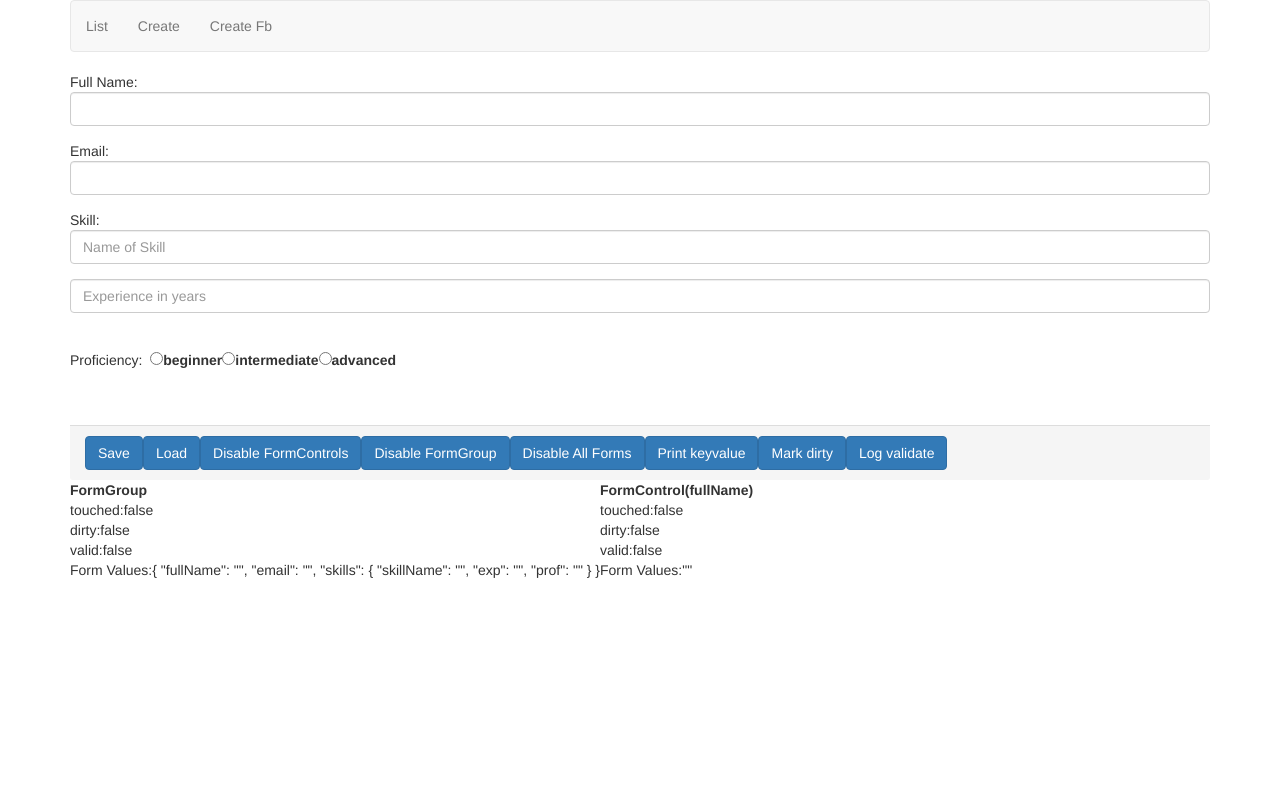
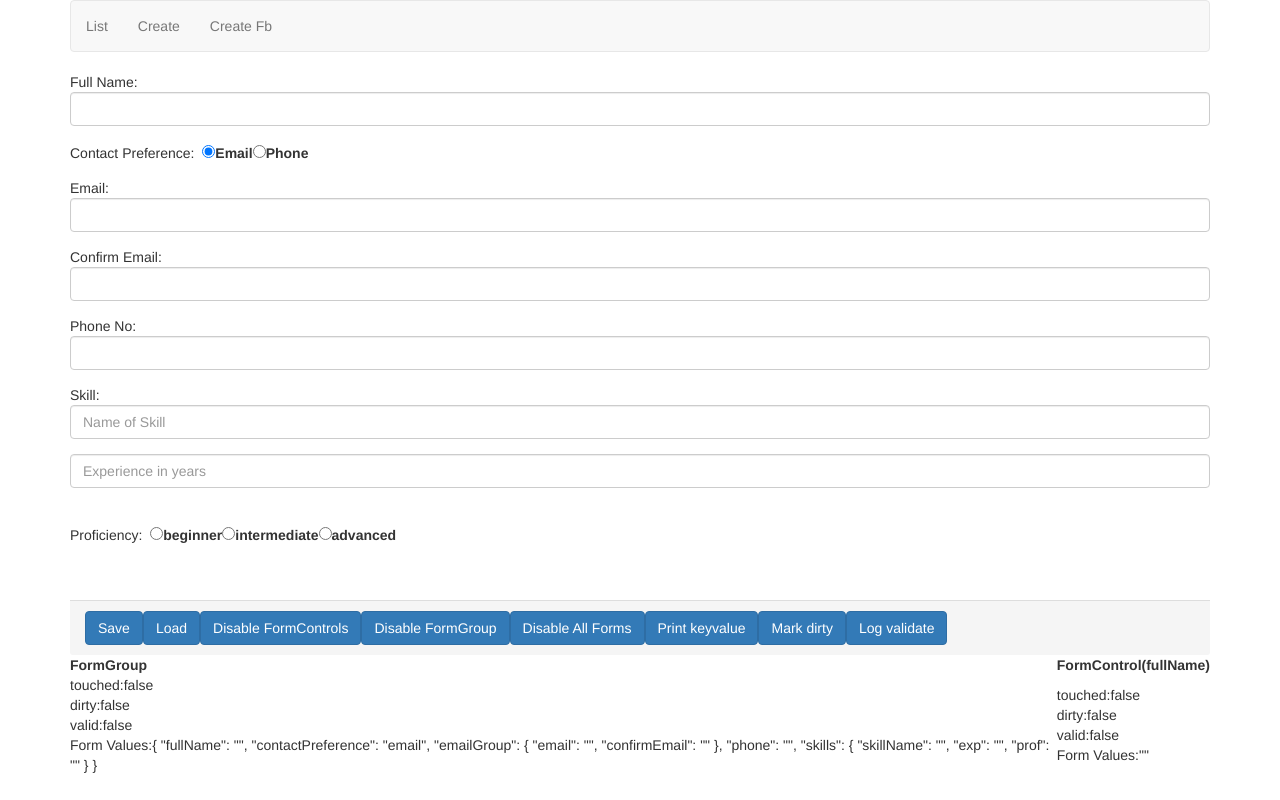
Before and after one commit to VasuSagar/AngularForms, an Angular app: page /fbcreate in a window 1280 px wide. Built offline with nearby package versions, Linux system fonts and the light colour scheme.

Commit message:
full validation

```diff
--- a/src/app/componentsFormbuilder/employee/fbcreate/fbcreate.component.html
+++ b/src/app/componentsFormbuilder/employee/fbcreate/fbcreate.component.html
@@ -10,15 +10,55 @@
 
     </div>
 
-    <div class="form-group" [ngClass]="{'has-error':formErrors.email}">
+    <div class="form-group">
+        Contact Preference:&nbsp;
+                    <input type="radio" formControlName="contactPreference"
+                     value="email"
+                    ><b>Email</b>
+                    <input type="radio" formControlName="contactPreference"
+                    value="phone"
+                    ><b>Phone</b>
 
-        Email:<input type="text" class="form-control" formControlName="email"
+        </div>
+
+
+    <div formGroupName="emailGroup">
+
+
+
+        <div class="form-group" [ngClass]="{'has-error':formErrors.email}">
+
+            Email:<input type="text" class="form-control" formControlName="email"
+                    (blur)="logValidationErrors()">
+            <span class="help-box" *ngIf="formErrors.email">
+                {{formErrors.email}}
+            </span>
+
+        </div>
+
+        <div class="form-group" [ngClass]="{'has-error':formErrors.confirmEmail || formErrors.emailGroup}">
+
+            Confirm Email:<input type="text" class="form-control" formControlName="confirmEmail"
+                    (blur)="logValidationErrors()">
+            <span class="help-box" *ngIf="formErrors.confirmEmail || formErrors.emailGroup">
+                {{formErrors.confirmEmail ?formErrors.confirmEmail :formErrors.emailGroup}}
+
+            </span>
+
+        </div>
+    </div>
+    <div class="form-group" [ngClass]="{'has-error':formErrors.phone}">
+
+        Phone No:<input type="text" class="form-control" formControlName="phone"
                 (blur)="logValidationErrors()">
-        <span class="help-box" *ngIf="formErrors.email">
-            {{formErrors.email}}
+        <span class="help-box" *ngIf="formErrors.phone">
+            {{formErrors.phone}}
         </span>
 
     </div>
+
+
+
     <div formGroupName="skills">
 
         Skill:
--- a/src/app/componentsFormbuilder/employee/fbcreate/fbcreate.component.ts
+++ b/src/app/componentsFormbuilder/employee/fbcreate/fbcreate.component.ts
@@ -1,5 +1,5 @@
 import { Component, OnInit } from '@angular/core';
-import { FormBuilder, FormControl, FormGroup, Validators } from '@angular/forms';
+import { AbstractControl, FormBuilder, FormControl, FormGroup, ValidationErrors, Validators } from '@angular/forms';
 import { EmployeeService } from 'src/app/services/employee.service';
 
 @Component({
@@ -16,7 +16,10 @@ export class FBcreateComponent implements OnInit {
 
   formErrors={
     'fullName':'',
+    'emailGroup':'',
     'email':'',
+    'confirmEmail':'',
+    'phone':'',
     'skillName':'',
     'exp':'',
     'prof':''
@@ -30,7 +33,17 @@ export class FBcreateComponent implements OnInit {
     },
     'email':{
       'required':'Email is required',
-      'email':'Type Email Coorectly'
+      'emailDomain':'Type Email Coorectly with@docsvault.com'
+    },
+    'confirmEmail':{
+      'required':'Confirm Email is required',
+    },
+    'emailGroup':{
+      'emailMisMatch':"Mails should be same"
+    },
+    'phone':{
+      'required':'Phone is required',
+      'minlength':'Enter 10 digits'
     },
     'skillName':{
       'required':'Skill Name is required'
@@ -45,7 +58,13 @@ export class FBcreateComponent implements OnInit {
 
   employeeForm=this.fb.group({
     fullName:['',[Validators.required,Validators.minLength(2),Validators.maxLength(10)]],
-    email:['',[Validators.email,Validators.required]],
+    contactPreference:['email'],
+    emailGroup:this.fb.group({
+      email:['',[emailDomainparam('docsvault.com'),Validators.required]],
+      confirmEmail:['',Validators.required],
+    },{validators:matchEmail}),
+
+    phone:[''],
     skills:this.fb.group({
       skillName:['',Validators.required],
       exp:['',Validators.required],
@@ -76,6 +95,31 @@ export class FBcreateComponent implements OnInit {
     this.employeeForm.valueChanges.subscribe((data)=>{
       this.logValidationErrors(this.employeeForm);
     });
+
+    this.employeeForm.controls.contactPreference.valueChanges.subscribe((data:string)=>{
+      this.onContactPreferenceChange(data);
+    });
+
+
+
+  }
+
+
+
+  onContactPreferenceChange(selectedValue:string)
+  {
+     const phoneControl=this.employeeForm.controls.phone;
+
+     if(selectedValue==='phone')
+     {
+       phoneControl.setValidators([Validators.required,Validators.minLength(10)]);
+     }
+     else
+     {
+       phoneControl.clearValidators();
+     }
+
+     phoneControl.updateValueAndValidity();
 
   }
 
@@ -197,13 +241,8 @@ export class FBcreateComponent implements OnInit {
   {
     Object.keys(group.controls).forEach((key:string)=>{
     const abstractControl=group.get(key);
-    if(abstractControl instanceof FormGroup)
-    {
-      this.logValidationErrors(abstractControl);
-    }
-    else
-    {
-      this.formErrors[key]='';
+
+    this.formErrors[key]='';
       if(abstractControl && !abstractControl.valid && (abstractControl.dirty || abstractControl.touched))
       {
         const message=this.validationMessages[key];
@@ -217,9 +256,62 @@ export class FBcreateComponent implements OnInit {
           }
         }
       }
+
+    if(abstractControl instanceof FormGroup)
+    {
+      this.logValidationErrors(abstractControl);
     }
+
     });
 
   }
 
 }
+
+function emailDomain(control:AbstractControl):{[key:string]:any} | null
+{
+  const email:string=control.value;
+  const domain=email.substring(email.lastIndexOf('@')+1);
+
+  if(email==='' || domain.toLowerCase()==='docsvault.com')
+  {
+    return null;
+  }
+  else{
+    return {'emailDomain':true};
+  }
+}
+
+
+//below is parameterized custom function of email validation
+function emailDomainparam(domainName:string){
+  return (control:AbstractControl):{[key:string]:any} | null=>{
+  const email:string=control.value;
+  const domain=email.substring(email.lastIndexOf('@')+1);
+
+  if(email==='' || domain.toLowerCase()===domainName.toLowerCase())
+  {
+    return null;
+  }
+  else{
+    return {'emailDomain':true};
+  };
+}
+}
+
+
+
+function matchEmail(group:AbstractControl):{[key:string]:any} | null
+{
+  const emailControl=group.get('email');
+  const confirmEmailControl=group.get('confirmEmail');
+  if(emailControl.value==confirmEmailControl.value
+    || confirmEmailControl.pristine)
+  {
+    return null;
+  }
+  else
+  {
+    return {'emailMisMatch':true};
+  }
+}
```
Also changed, not shown: src/app/shared/custom.validator.ts (added, +19 -0 lines).
